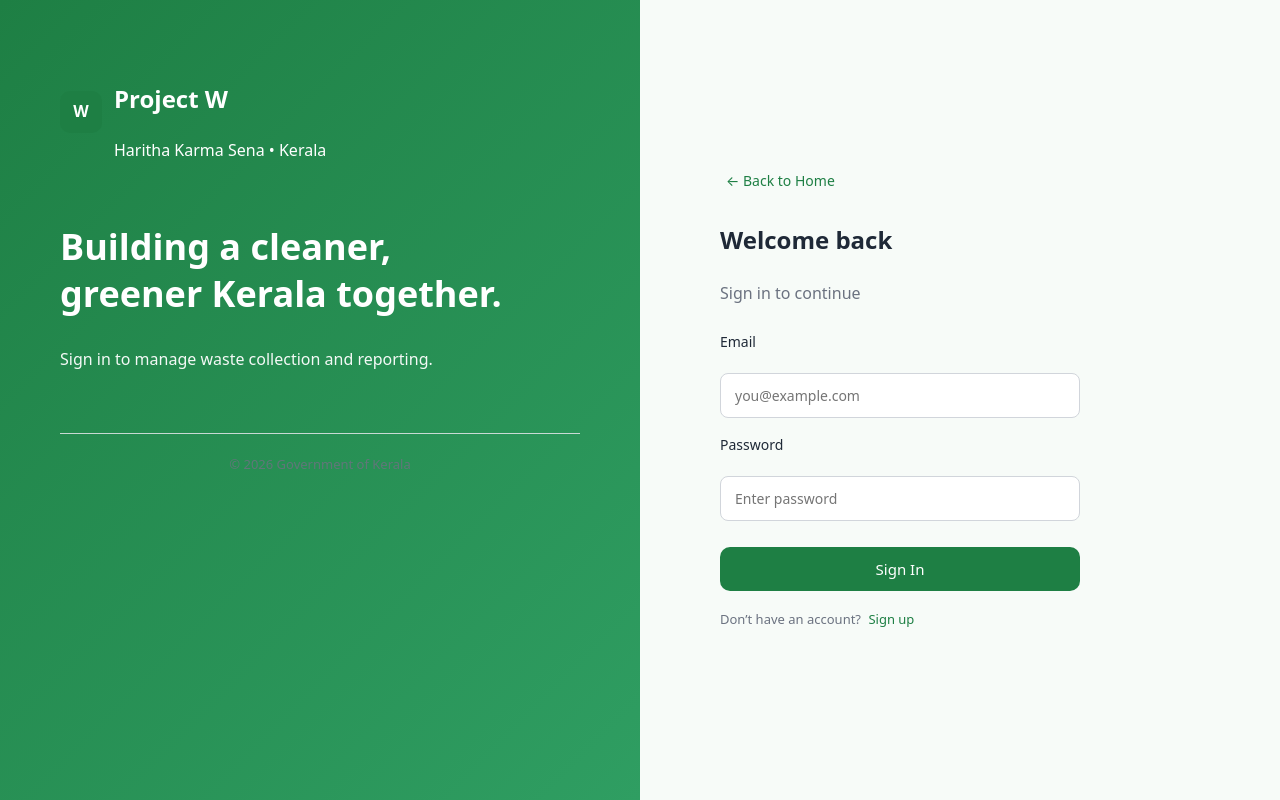
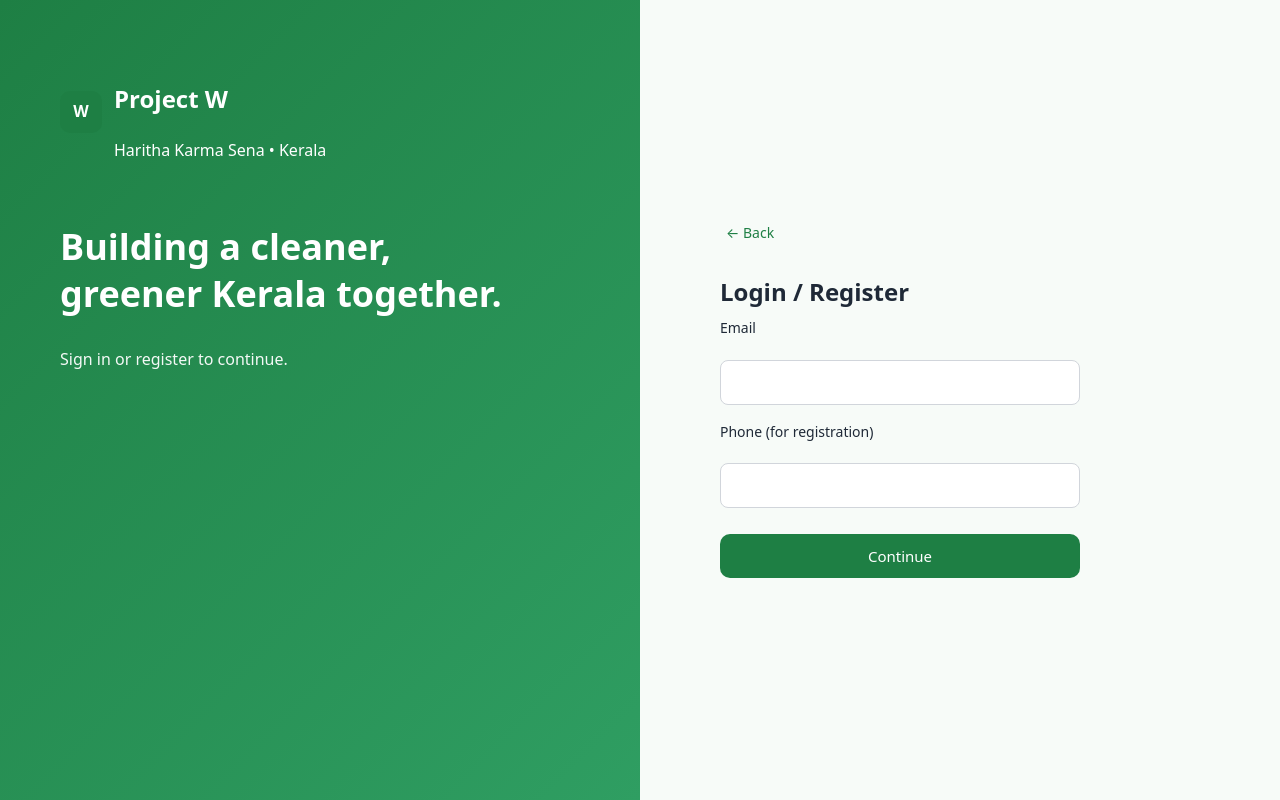
Before and after one commit to AbyJms/Project-W, a Flask app: page /auth in a window 1280 px wide. Run offline with Flask 3, Linux system fonts and the light colour scheme.

Commit message:
working relationship

```diff
--- a/app.py
+++ b/app.py
@@ -1,6 +1,15 @@
-from flask import Flask, render_template
+from flask import Flask, render_template, request, jsonify
+import mysql.connector
 
 app = Flask(__name__)
+
+def get_db():
+    return mysql.connector.connect(
+        host="localhost",
+        user="root",
+        password="projectSanguine",
+        database="waste_management"
+    )
 
 @app.route("/")
 def home():
@@ -14,5 +23,80 @@ def role():
 def auth():
     return render_template("auth.html")
 
+@app.route("/collector")
+def collector():
+    return render_template("collector.html")
+
+@app.route("/household")
+def household():
+    return render_template("household.html")
+
+# ---------- REGISTER ----------
+@app.route("/api/register", methods=["POST"])
+def register():
+    d = request.json
+    email = d["email"]
+    phone = d["phone"]
+
+    db = get_db()
+    cur = db.cursor(dictionary=True)
+
+    # Check if already a worker
+    cur.execute("SELECT worker_id FROM workers WHERE email=%s", (email,))
+    worker = cur.fetchone()
+
+    if worker:
+        cur.close()
+        db.close()
+        return jsonify({"role": "collector"})
+
+    # Otherwise create household
+    cur.execute("""
+        INSERT INTO households
+        (ward_id, household_name, address_line1, city, state, contact_phone, contact_email)
+        VALUES (1, %s, %s, %s, %s, %s, %s)
+    """, (
+        email.split("@")[0],
+        "Not provided",
+        "Unknown",
+        "Kerala",
+        phone,
+        email
+    ))
+
+    db.commit()
+    cur.close()
+    db.close()
+
+    return jsonify({"role": "household"})
+
+# ---------- LOGIN ----------
+@app.route("/api/login", methods=["POST"])
+def login():
+    d = request.json
+    email = d["email"]
+
+    db = get_db()
+    cur = db.cursor(dictionary=True)
+
+    cur.execute("SELECT worker_id FROM workers WHERE email=%s", (email,))
+    worker = cur.fetchone()
+
+    if worker:
+        cur.close()
+        db.close()
+        return jsonify({"role": "collector"})
+
+    cur.execute("SELECT household_id FROM households WHERE contact_email=%s", (email,))
+    household = cur.fetchone()
+
+    cur.close()
+    db.close()
+
+    if household:
+        return jsonify({"role": "household"})
+
+    return jsonify({"error": "not_found"}), 404
+
 if __name__ == "__main__":
-    app.run(host="0.0.0.0", port=5000)
+    app.run(host="0.0.0.0", port=5000, debug=True)
--- a/static/app.js
+++ b/static/app.js
@@ -3,13 +3,36 @@ function goTo(path) {
 }
 
 function selectRole(role) {
-  // Player → direct Stranger Trash / Trash Dash
-  if (role === "player") {
-    window.location.href = "http://172.17.105.224:8000/"; // 🔴 REPLACE WITH REAL SERVER IP
-    return;
-  }
+  sessionStorage.setItem("selectedRole", role);
+  goTo("/auth");
+}
 
-  // Household & Collector → Auth page
-  sessionStorage.setItem("selectedRole", role);
-  window.location.href = "/auth";
-}
+document.getElementById("authForm")?.addEventListener("submit", e => {
+  e.preventDefault();
+
+  const email = document.getElementById("email").value;
+  const phone = document.getElementById("phone").value;
+
+  // Try login first
+  fetch("/api/login", {
+    method: "POST",
+    headers: { "Content-Type": "application/json" },
+    body: JSON.stringify({ email })
+  })
+  .then(r => {
+    if (r.ok) return r.json();
+    // If not found → register
+    return fetch("/api/register", {
+      method: "POST",
+      headers: { "Content-Type": "application/json" },
+      body: JSON.stringify({ email, phone })
+    }).then(r => r.json());
+  })
+  .then(d => {
+    if (d.role === "collector") {
+      goTo("/collector");
+    } else {
+      goTo("/household");
+    }
+  });
+});
--- a/templates/auth.html
+++ b/templates/auth.html
@@ -18,40 +18,23 @@
   </div>
 
   <h2>Building a cleaner,<br>greener Kerala together.</h2>
-
-  <p>
-    Sign in to manage waste collection and reporting.
-  </p>
-
-  <footer class="auth-footer">
-    © 2026 Government of Kerala
-  </footer>
+  <p>Sign in or register to continue.</p>
 </section>
 
 <section class="auth-right">
-  <button class="back-btn" onclick="goTo('/')">
-    ← Back to Home
-  </button>
+  <button class="back-btn" onclick="goTo('/')">← Back</button>
 
-  <h2>Welcome back</h2>
-  <p>Sign in to continue</p>
+  <h2>Login / Register</h2>
 
-  <form>
+  <form id="authForm">
     <label>Email</label>
-    <input type="email" placeholder="you@example.com" required />
+    <input type="email" id="email" required />
 
-    <label>Password</label>
-    <input type="password" placeholder="Enter password" required />
+    <label>Phone (for registration)</label>
+    <input type="text" id="phone" />
 
-    <button class="primary-btn full" type="submit">
-      Sign In
-    </button>
+    <button class="primary-btn" type="submit">Continue</button>
   </form>
-  <div class="auth-alt">
-    Don’t have an account?
-    <a href="#" class="signup-link">Sign up</a>
-  </div>
-
 </section>
 
 <script src="/static/app.js"></script>
```
